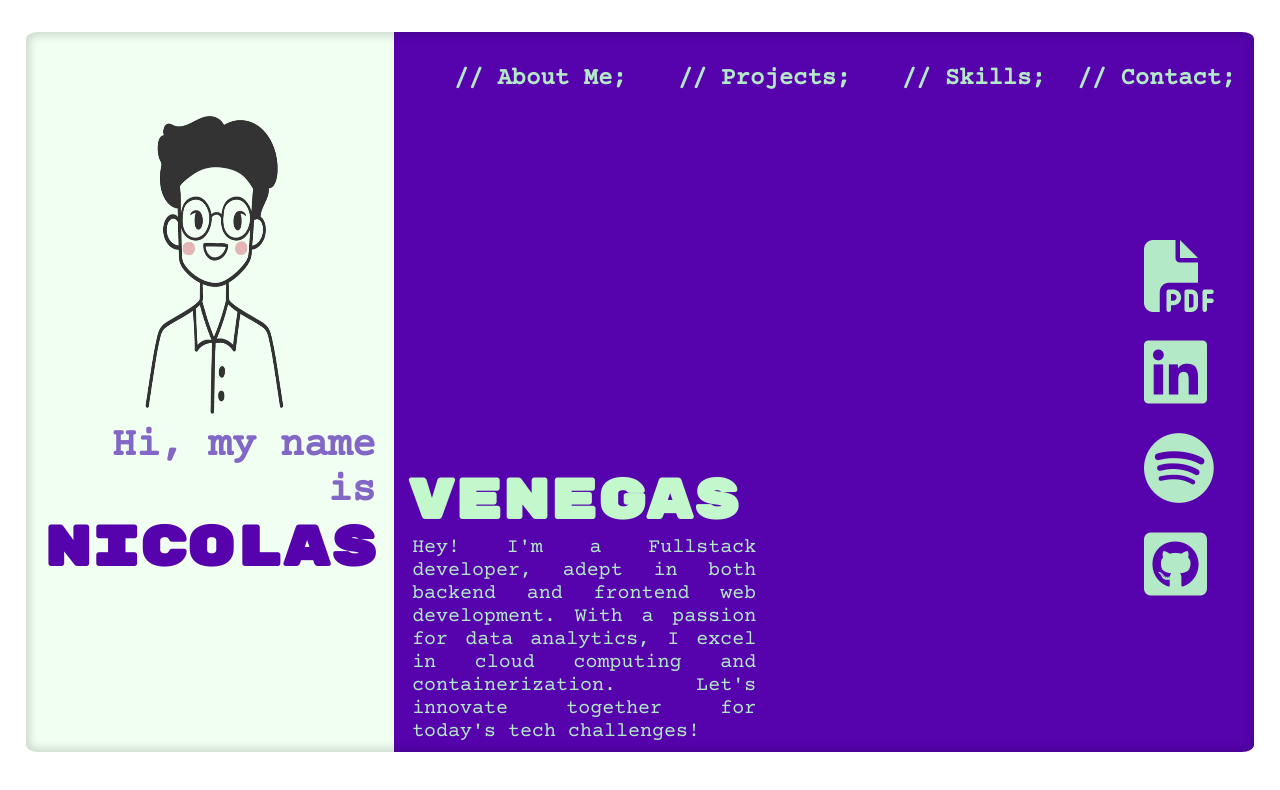
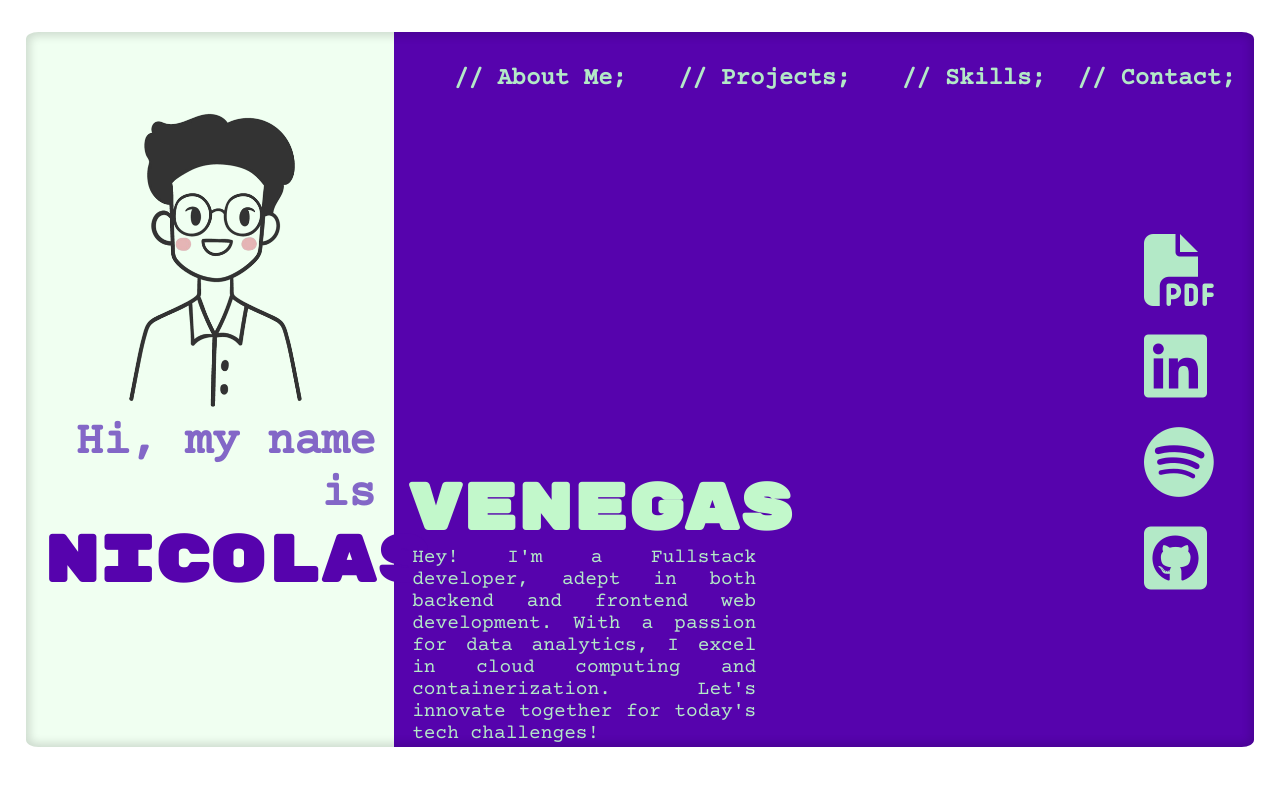
Before and after one commit to nicovenegas2/Portfolio, a React (Vite) app: page / in a window 1280 px wide. Shown: the top 790 px of the page. Built offline with nearby package versions, Linux system fonts and the light colour scheme.

Commit message:
fix home view

```diff
--- a/src/Components/Pages/Home.jsx
+++ b/src/Components/Pages/Home.jsx
@@ -37,6 +37,7 @@ function Home({changebg}) {
             <h1 className="home-left-name">Nicolas</h1>
         </div>
         <div className="home-right">
+          <div></div>
             <h1 className="home-right-name">Venegas</h1>
             <p className="home-right-intro">
             Hey! I'm a Fullstack developer, adept in both backend and frontend web development. With a passion for data analytics, I excel in cloud computing and containerization. Let's innovate together for today's tech challenges!
--- a/src/Styles/App.css
+++ b/src/Styles/App.css
@@ -1,7 +1,11 @@
 .container-app{
     width: 96vw;
+    height: 90vh;
+    width: 96%;
+    height: 55rem;
+
+
     font-size: 2.5vh;
-    height: 90vh;
     border-radius: 1%;
     margin: 0;
     margin: auto;
@@ -11,7 +15,7 @@
 
 .socialMedia{
     position: absolute;
-    bottom: 25vh;
     height: 45vh;
     right: 5vw;
+    top: 18rem;
 }
--- a/src/Styles/Pages/Home.css
+++ b/src/Styles/Pages/Home.css
@@ -1,3 +1,7 @@
+:root{
+  --text--name: 5rem;
+}
+
 .home-container{
     /* background: linear-gradient(90deg, var(--color-background) 30%, var(--color-background-secondary) 30%); */
     border-radius: 1%;
@@ -13,19 +17,20 @@
 }
 
 .home-avatar{
-    height: 38vh;
+    height: 23rem;
     width: 13vw;
+    width: 16rem;
     object-fit: fill;
     mix-blend-mode: multiply;
-    margin-top: 10vh;
+    margin-top: 6rem;
 }
 
 .home-left-intro{
     font-family: 'Courier Prime', monospace;
     margin: 0;
-    margin-top: 1vh;
+    margin-top: .6rem;
     color: var(--color-text-secondary);
-    font-size: 5vh;
+    font-size: 3.5rem;
     width: 90%;
     text-align: right;
 
@@ -36,7 +41,7 @@
     text-transform: uppercase;
     font-family: 'Rubik Mono One', sans-serif;
     margin: 0;
-    font-size: 7vh;
+    font-size: var(--text--name);
     width: 90%;
     text-align: right;
 
@@ -44,30 +49,37 @@
 }
 
 .home-right{
-    display: flex;
+    /* display: flex;
     flex-direction: column;
-    justify-content: flex-end;
+    align-items: center;
+    justify-content: center;
+    padding-top: 20rem; */
+
+    display:grid;
+    grid-template-rows: 55% 17% 32%;
 
     width: 50%;
 }
 
 .home-right-name{
+  grid: column 2 / 3;
     color: var(--color-main);
     text-transform: uppercase;
     font-family: 'Rubik Mono One', sans-serif;
-    font-size: 7vh;
-    position: absolute;
-    margin-bottom: 27vh;
+    font-size: var(--text--name);
+    margin-bottom: 0;
     margin-left: 1vw;
 }
 
 .home-right-intro{
+    grid: column 3 / 4;
     font-family: 'Courier Prime', monospace;
     height: 27vh;
     margin: 0;
-    margin-top: 1vh;
+    /* margin-top: 1vh; */
     color: var(--color-text);
     font-size: 2.5vh;
+    font-size: 1.5rem;
     width: 80%;
     text-align: justify;
     padding-left: 1.4vw;
--- a/src/index.css
+++ b/src/index.css
@@ -38,7 +38,7 @@ body{
 
 @media  (max-width: 1750px){
   html {
-    font-size: 10px;
+    font-size: 13px;
   }
 
 }
```
